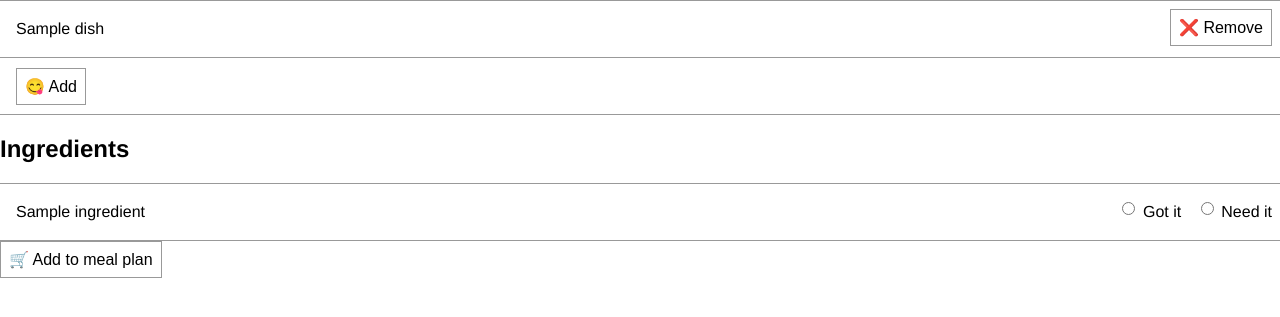
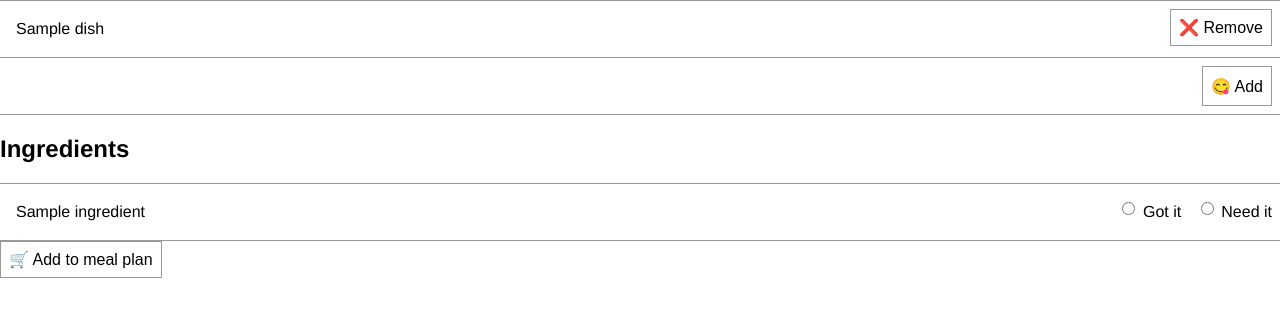
Before and after one commit to dhwthompson/trencher, a Django app: template plan/templates/plan/shop.html in a window 1280 px wide. Shown: the part 69-386 px from the top of the page. Run offline with Django 3.2, Linux system fonts and the light colour scheme; the template is opened without the code that fills it: most values are stand-ins (such as "Sample title", 1, 10 or a date in 2020).

Commit message:
Tweak the layout of the "new meal" mini-form
This makes it a little more in keeping with the style elsewhere, where
the buttons to do a thing sit on the right.

```diff
--- a/plan/templates/plan/shop.html
+++ b/plan/templates/plan/shop.html
@@ -24,7 +24,9 @@
         <li>
           <form method="POST" class="new-meal">
               {% csrf_token %}
-              {{ new_meal_form }}
+              <span class="meal-name">
+                  {{ new_meal_form }}
+              </span>
               <button type="submit">😋 Add</button>
           </form>
         </li>
--- a/static/css/style.css
+++ b/static/css/style.css
@@ -62,7 +62,17 @@
     top: -0.1em;
 }
 
-.meals .meal-name, .meals .new-meal, .ingredients .ingredient-name {
+.meals .meal-name, .meals .new-meal select, .ingredients .ingredient-name {
+    flex-grow: 2;
+    margin: auto 0;
+}
+
+form.new-meal {
+    display: flex;
+    flex-grow: 2;
+}
+
+form.new-meal .meal-name {
     flex-grow: 2;
     margin: auto 0;
 }
```
